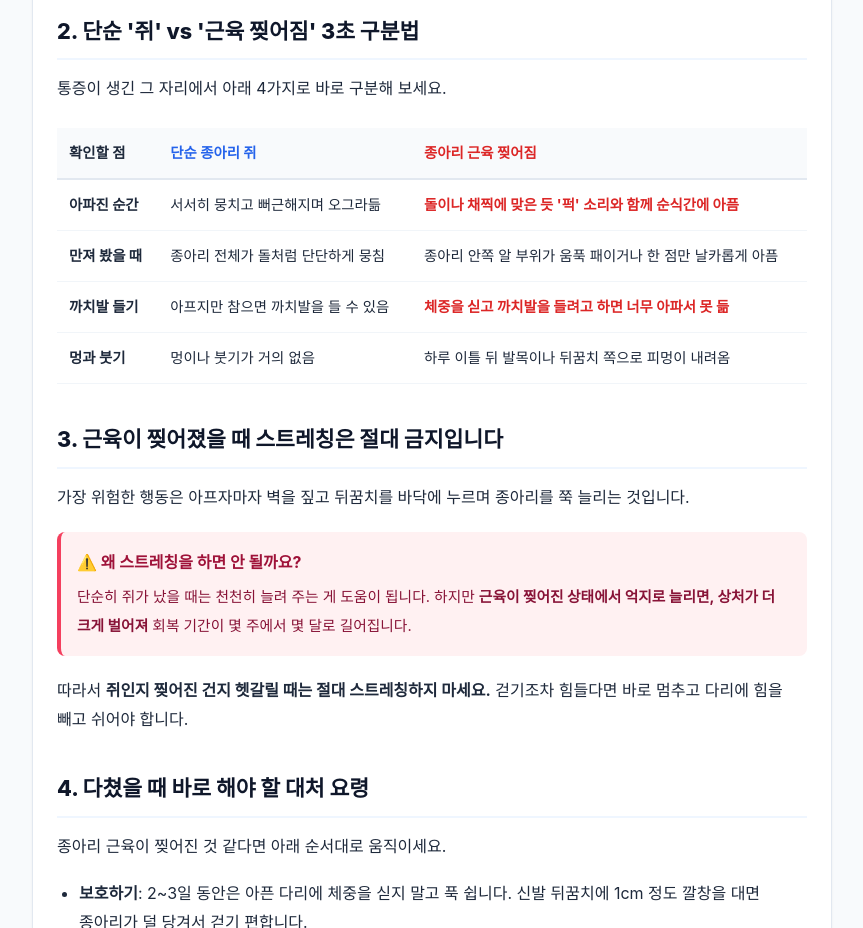
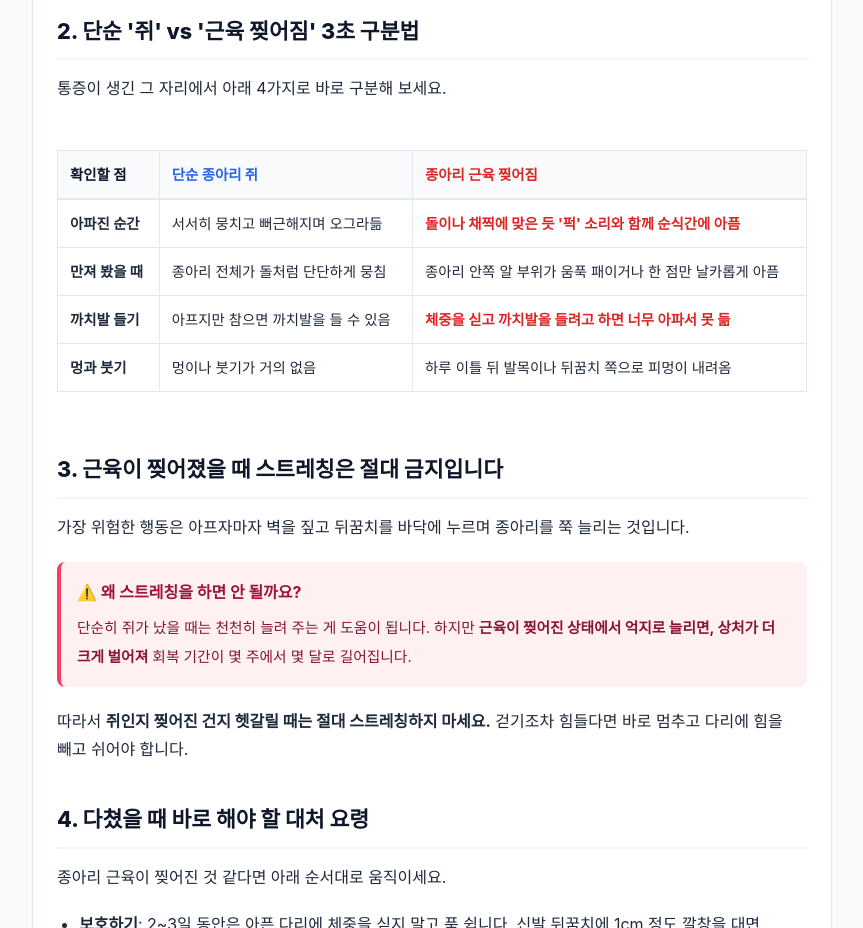
Before and after one commit to chicstory/runanalyz, a plain HTML site: page articles/calf-cramp-tennis-leg-gastrocnemius-strain.html in a window 1280 px wide. Shown: the part 780-1708 px from the top of the page, without its empty margins (208-1071 px from the left). Drawn offline with Linux system fonts and the light colour scheme; a web font is replaced by a local one.

Commit message:
fix(css): add .article-body and bordered table styles globally

```diff
--- a/style.css
+++ b/style.css
@@ -993,13 +993,15 @@ body {
     margin-top: 10px;
 }
 
-.article-content {
+.article-content,
+.article-body {
     font-size: 1rem;
     line-height: 1.8;
     color: #1E293B;
 }
 
-.article-content h2 {
+.article-content h2,
+.article-body h2 {
     font-size: 1.35rem;
     font-weight: 800;
     color: var(--text-primary);
@@ -1008,23 +1010,55 @@ body {
     border-bottom: 2px solid #EFF6FF;
 }
 
-.article-content h3 {
+.article-content h3,
+.article-body h3 {
     font-size: 1.12rem;
     font-weight: 700;
     color: var(--text-primary);
     margin: 24px 0 10px;
 }
 
-.article-content p {
+.article-content p,
+.article-body p {
     margin-bottom: 18px;
 }
 
-.article-content ul, .article-content ol {
+.article-content ul, .article-content ol,
+.article-body ul, .article-body ol {
     margin: 0 0 20px 22px;
 }
 
-.article-content li {
+.article-content li,
+.article-body li {
     margin-bottom: 8px;
+}
+
+.article-content table,
+.article-body table,
+.data-table {
+    width: 100%;
+    border-collapse: collapse;
+    margin: 22px 0;
+    font-size: 0.92rem;
+    border: 1px solid var(--border-light);
+    background: #FFFFFF;
+}
+
+.article-content th, .article-content td,
+.article-body th, .article-body td,
+.data-table th, .data-table td {
+    padding: 12px 14px;
+    border: 1px solid var(--border-light);
+    text-align: left;
+    line-height: 1.6;
+}
+
+.article-content th,
+.article-body th,
+.data-table th {
+    background: #F8FAFC;
+    font-weight: 700;
+    color: var(--text-primary);
 }
 
 .callout-box {
```
